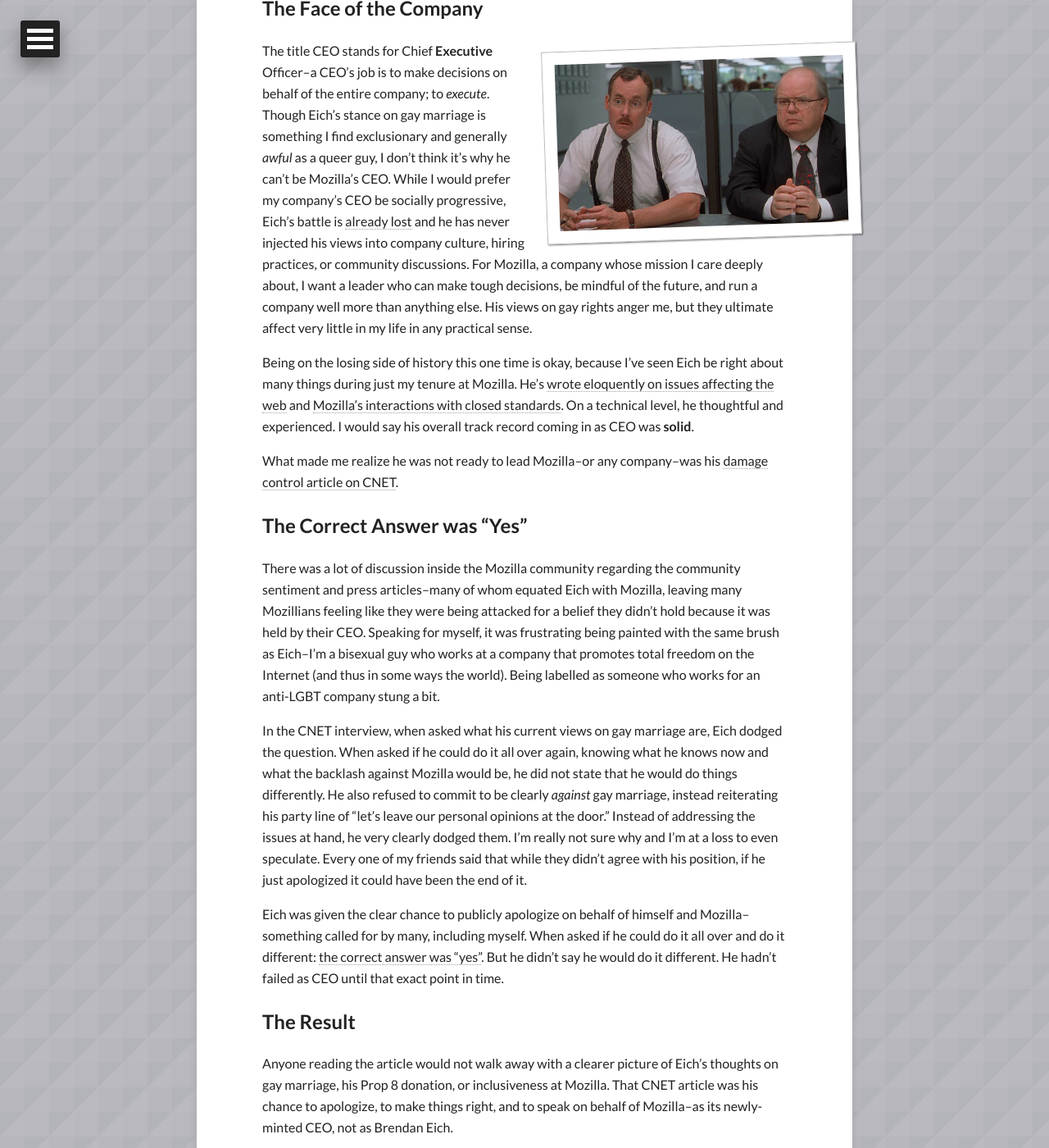
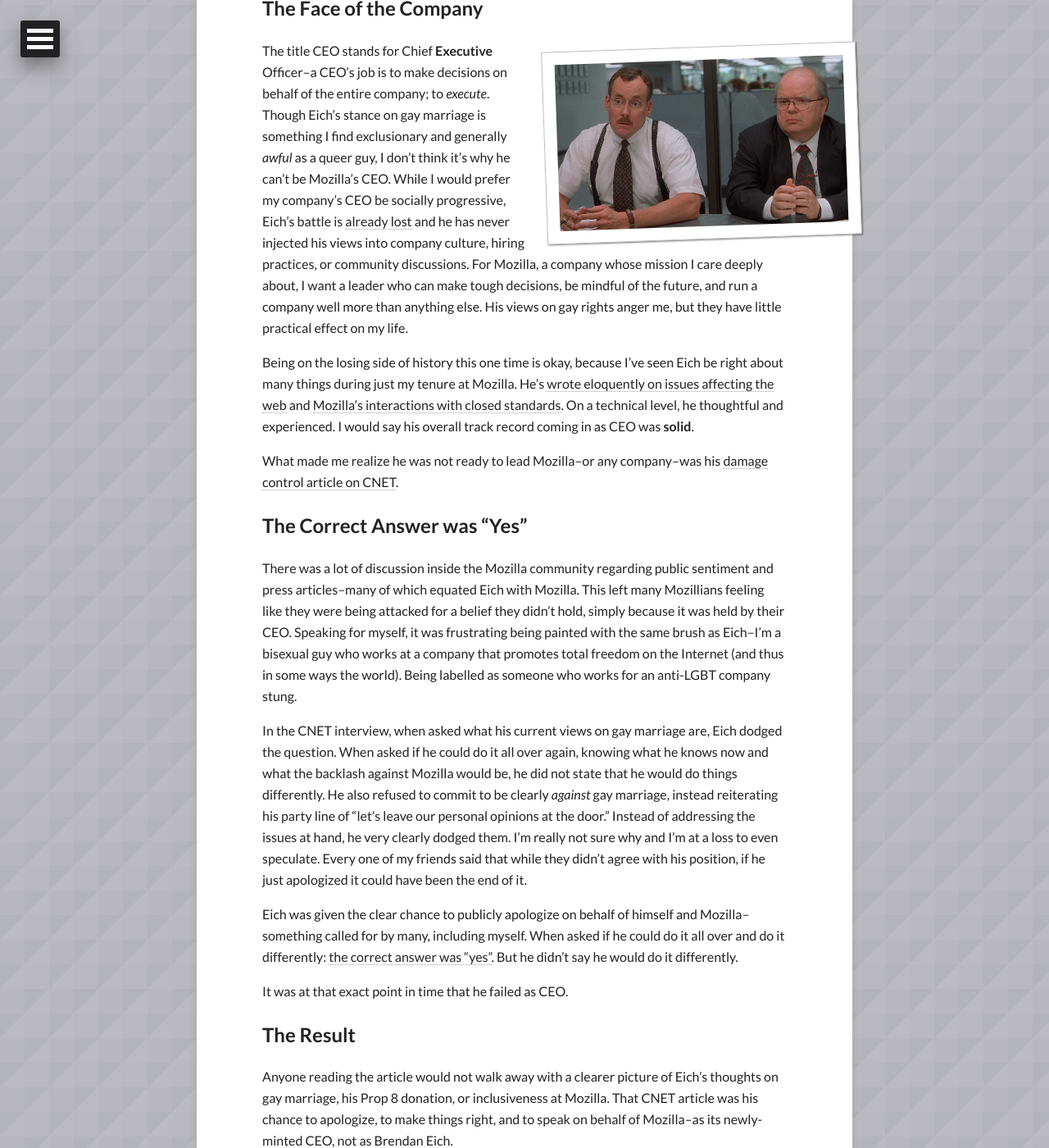
Before and after one commit to tofumatt/strongly-typed, a Jekyll site: the page built from _posts/2014-04-03-the-need-to-lead.md, in a window 1280 px wide and 1400 px high, scrolled down 954 px. Shown: the whole window at 82% size. Built offline with Jekyll 4.4.1, drawn with Linux system fonts in a browser that asks for light colours; nearby versions of some CDN libraries.

Commit message:
Copy edits

```diff
--- a/_posts/2014-04-03-the-need-to-lead.md
+++ b/_posts/2014-04-03-the-need-to-lead.md
@@ -37,8 +37,7 @@
 culture, hiring practices, or community discussions. For Mozilla, a company
 whose mission I care deeply about, I want a leader who can make tough decisions,
 be mindful of the future, and run a company well more than anything else. His
-views on gay rights anger me, but they ultimate affect very little in my life
-in any practical sense.
+views on gay rights anger me, but they have little practical effect on my life.
 
 Being on the losing side of history this one time is okay, because I've seen
 Eich be right about many things during just my tenure at Mozilla. He's [wrote eloquently on issues affecting the web](https://brendaneich.com/2013/02/why-mozilla-matters/)
@@ -50,14 +49,14 @@
 
 ## The Correct Answer was "Yes"
 
-There was a lot of discussion inside the Mozilla community regarding the
-community sentiment and press articles--many of whom equated Eich with Mozilla,
-leaving many Mozillians feeling like they were being attacked
-for a belief they didn't hold because it was held by their CEO.
+There was a lot of discussion inside the Mozilla community regarding
+public sentiment and press articles--many of which equated Eich with Mozilla.
+This left many Mozillians feeling like they were being attacked for a belief
+they didn't hold, simply because it was held by their CEO.
 Speaking for myself, it was frustrating being
 painted with the same brush as Eich--I'm a bisexual guy who works at a company
 that promotes total freedom on the Internet (and thus in some ways the world).
-Being labelled as someone who works for an anti-LGBT company stung a bit.
+Being labelled as someone who works for an anti-LGBT company stung.
 
 In the CNET interview, when asked what his current views on gay marriage are,
 Eich dodged the question. When asked if he could do it all over again, knowing
@@ -71,10 +70,11 @@
 
 Eich was given the clear chance to publicly apologize on behalf of himself and
 Mozilla--something called for by many, including myself. When
-asked if he could do it all over and do it different:
+asked if he could do it all over and do it differently:
 [the correct answer was "yes"](https://www.youtube.com/watch?v=6BWJFnLjZGo).
-But he didn't say he would do it different. He hadn't failed as CEO until that
-exact point in time.
+But he didn't say he would do it differently.
+
+It was at that exact point in time that he failed as CEO.
 
 ## The Result
 
```
